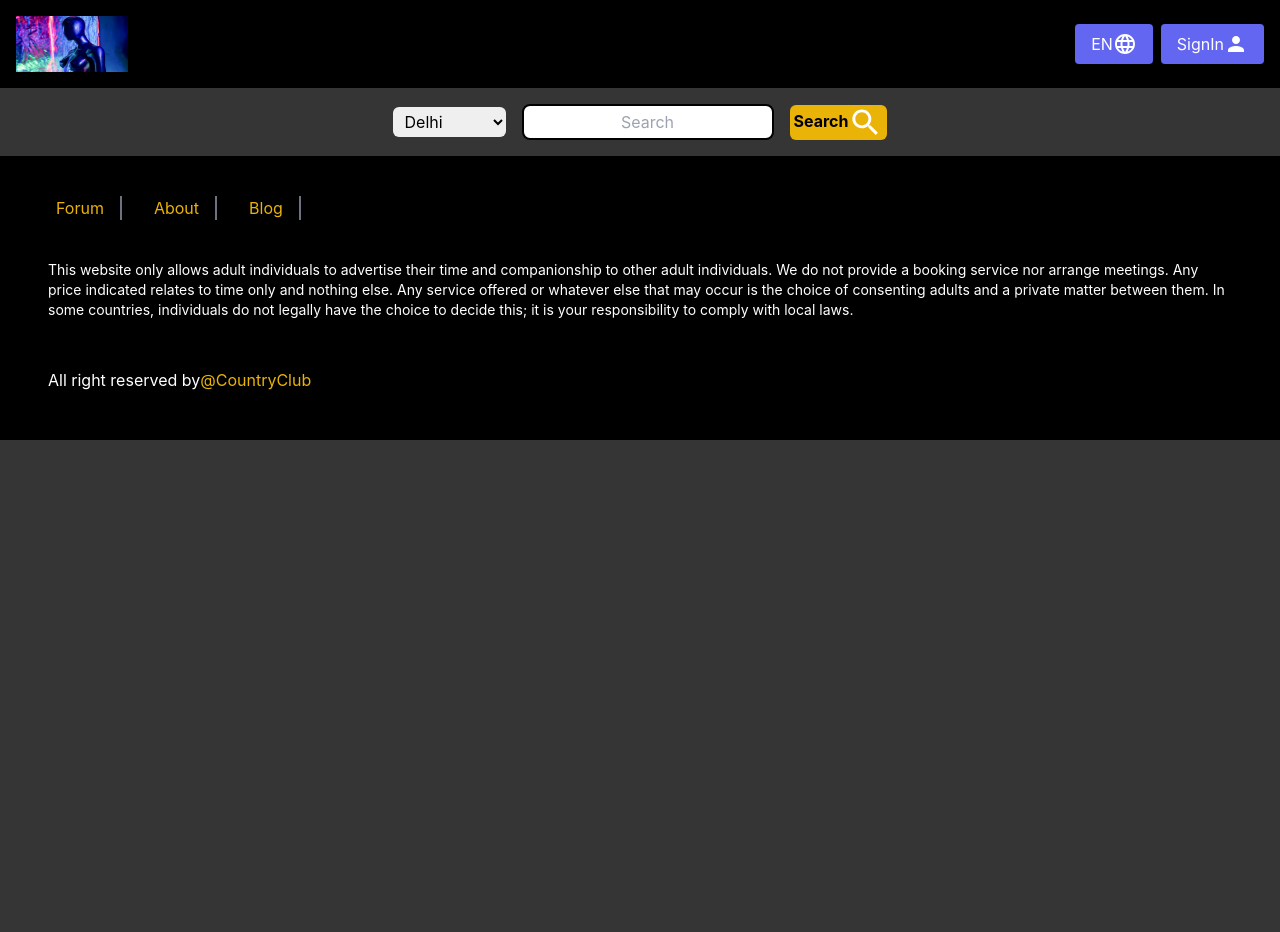
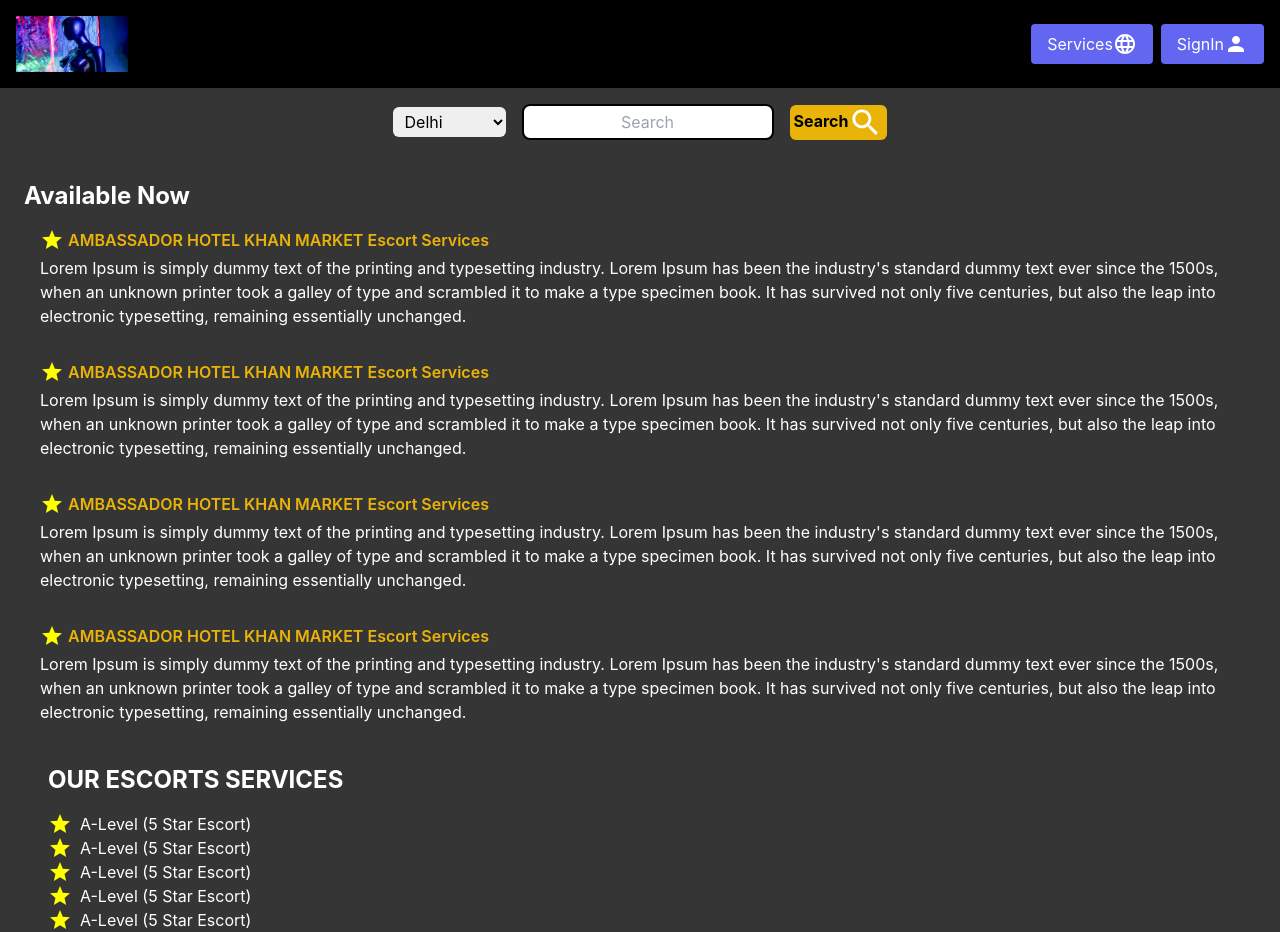
Before and after one commit to Aryan-one6/CountryClub, a React (Create React App) app: page /Services in a window 1280 px wide. Shown: the top 932 px of the page. Before the commit the page ends 800 px from the top, so only its background shows below. Built offline with nearby package versions, Linux system fonts and the light colour scheme.

Commit message:
Added Services Page

```diff
--- a/src/App.js
+++ b/src/App.js
@@ -5,6 +5,7 @@ import About from './Pages/About';
 import Blog from './Pages/Blog';
 import Footer from './components/Footer';
 import { useEffect } from 'react';
+import Services from './Pages/Services';
 
 function App() {
 
@@ -24,6 +25,7 @@ function App() {
           <Route path='/' element={<Home/>}/>
           <Route path='/About' element={<About/>}/>
           <Route path='/Blog' element={<Blog/>}/>
+          <Route path='/Services' element={<Services/>}/>
         </Routes>
         <Footer/>
     </div>
--- /dev/null
+++ b/src/Pages/Services.js
@@ -0,0 +1,52 @@
+import React from 'react'
+import StarIcon from '@mui/icons-material/Star';
+
+const Services = () => {
+  return (
+    <div className='text-white p-6'>
+        <div className='servicesAvailableAt'>
+            <h1 className='text-2xl font-bold'>Available Now</h1>
+            <div className='p-4'>
+                <p className='flex items-center gap-1 font-semibold mb-1 text-yellow-500'><StarIcon sx={{color:'yellow'}}/>AMBASSADOR HOTEL KHAN MARKET Escort Services</p>
+                <p>
+                Lorem Ipsum is simply dummy text of the printing and typesetting industry. Lorem Ipsum has been the industry's standard dummy text ever since the 1500s, when an unknown printer took a galley of type and scrambled it to make a type specimen book. It has survived not only five centuries, but also the leap into electronic typesetting, remaining essentially unchanged.
+                </p>
+            </div>
+            <div className='p-4'>
+            <p className='flex items-center gap-1 font-semibold mb-1 text-yellow-500'><StarIcon sx={{color:'yellow'}}/>AMBASSADOR HOTEL KHAN MARKET Escort Services</p>
+                <p>
+                Lorem Ipsum is simply dummy text of the printing and typesetting industry. Lorem Ipsum has been the industry's standard dummy text ever since the 1500s, when an unknown printer took a galley of type and scrambled it to make a type specimen book. It has survived not only five centuries, but also the leap into electronic typesetting, remaining essentially unchanged.
+                </p>
+            </div>
+            <div className='p-4'>
+            <p className='flex items-center gap-1 font-semibold mb-1 text-yellow-500'><StarIcon sx={{color:'yellow'}}/>AMBASSADOR HOTEL KHAN MARKET Escort Services</p>
+                <p>
+                Lorem Ipsum is simply dummy text of the printing and typesetting industry. Lorem Ipsum has been the industry's standard dummy text ever since the 1500s, when an unknown printer took a galley of type and scrambled it to make a type specimen book. It has survived not only five centuries, but also the leap into electronic typesetting, remaining essentially unchanged.
+                </p>
+            </div>
+            <div className='p-4'>
+            <p className='flex items-center gap-1 font-semibold mb-1 text-yellow-500'><StarIcon sx={{color:'yellow'}}/>AMBASSADOR HOTEL KHAN MARKET Escort Services</p>
+                <p>
+                Lorem Ipsum is simply dummy text of the printing and typesetting industry. Lorem Ipsum has been the industry's standard dummy text ever since the 1500s, when an unknown printer took a galley of type and scrambled it to make a type specimen book. It has survived not only five centuries, but also the leap into electronic typesetting, remaining essentially unchanged.
+                </p>
+            </div>
+        </div>
+        <div className='servicesProvided p-6'>
+            <h1 className='text-2xl font-bold'>OUR ESCORTS SERVICES</h1>
+            <div className='flex flex-col mt-4'>
+                <ul>
+                    <li className='flex items-center gap-2'><StarIcon sx={{color:'yellow'}}/> A-Level (5 Star Escort)</li>
+                    <li className='flex items-center gap-2'><StarIcon sx={{color:'yellow'}}/> A-Level (5 Star Escort)</li>
+                    <li className='flex items-center gap-2'><StarIcon sx={{color:'yellow'}}/> A-Level (5 Star Escort)</li>
+                    <li className='flex items-center gap-2'><StarIcon sx={{color:'yellow'}}/> A-Level (5 Star Escort)</li>
+                    <li className='flex items-center gap-2'><StarIcon sx={{color:'yellow'}}/> A-Level (5 Star Escort)</li>
+                    <li className='flex items-center gap-2'><StarIcon sx={{color:'yellow'}}/> A-Level (5 Star Escort)</li>
+                    <li className='flex items-center gap-2'><StarIcon sx={{color:'yellow'}}/> A-Level (5 Star Escort)</li>
+                </ul>
+            </div>
+        </div>
+    </div>
+  )
+}
+
+export default Services
--- a/src/components/Footer.js
+++ b/src/components/Footer.js
@@ -5,8 +5,8 @@ const Footer = () => {
     return (
         <div className='bg-black text-white p-6'>
             <div className=' flex items-center justify-start space-x-4 p-4 flex-wrap'>
-                <Link to={'/'}>
-                    <div className='text-yellow-500 border-r-2 border-gray-500 px-4 text-start'>Forum</div>
+                <Link to={'/Services'}>
+                    <div className='text-yellow-500 border-r-2 border-gray-500 px-4 text-start'>Services</div>
                 </Link>
                 <Link to={'/About'}>
                     <div className='text-yellow-500 border-r-2 border-gray-500 px-4 text-start'>About</div>
--- a/src/components/Navbar.js
+++ b/src/components/Navbar.js
@@ -16,10 +16,12 @@ export const Navbar = () => {
         </div>
 
         <div className='flex gap-2'>
+          <Link to={'/Services'}>
           <button className="bg-indigo-500 h-10 flex items-center space-x-2 px-4 rounded text-white">
-            EN
+            Services
             <LanguageIcon sx={{ color: 'white' }} />
           </button>
+          </Link>
           <button className="bg-indigo-500 h-10 flex items-center space-x-2 px-4 rounded text-white">
             SignIn
             <PersonIcon sx={{ color: "white" }} />
```
